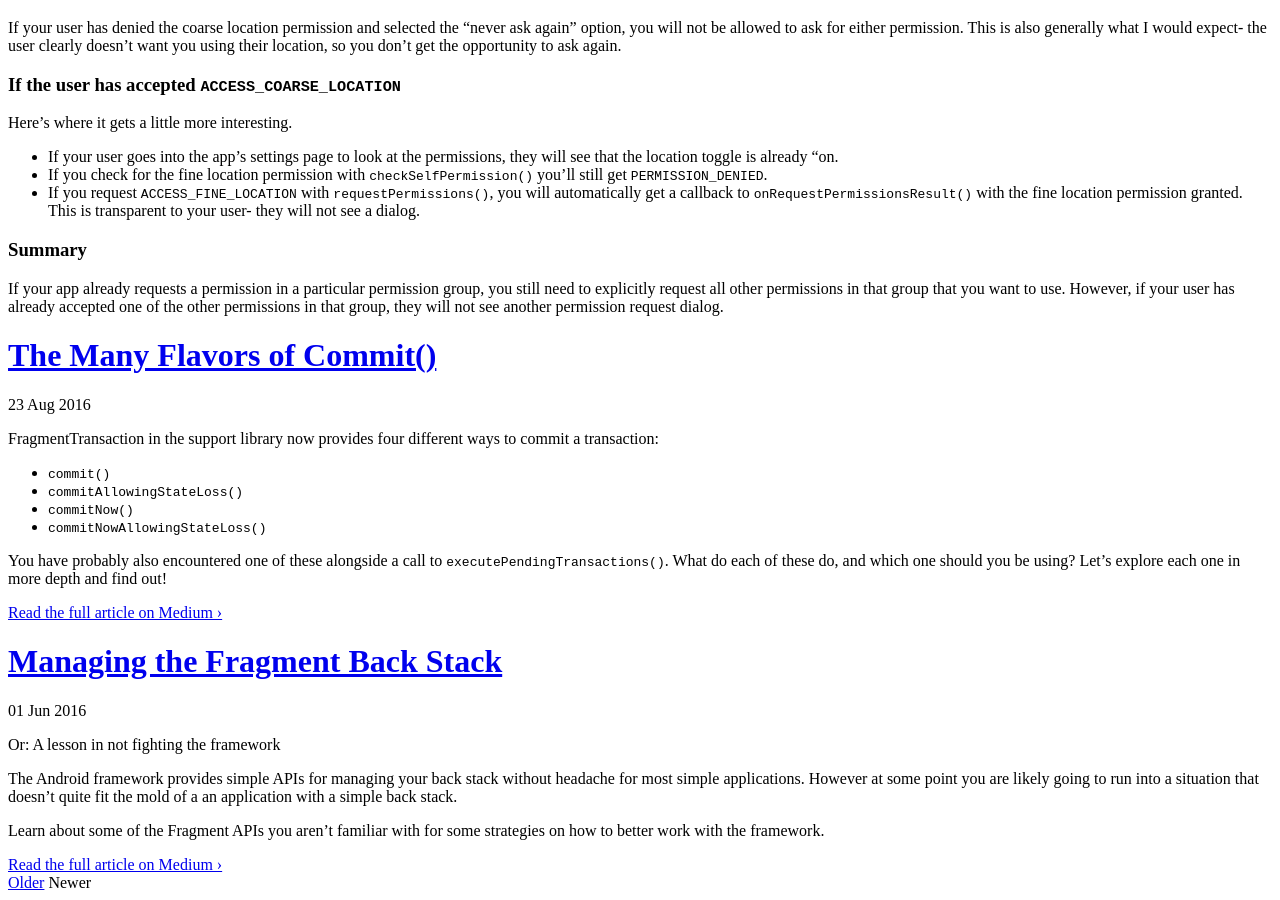
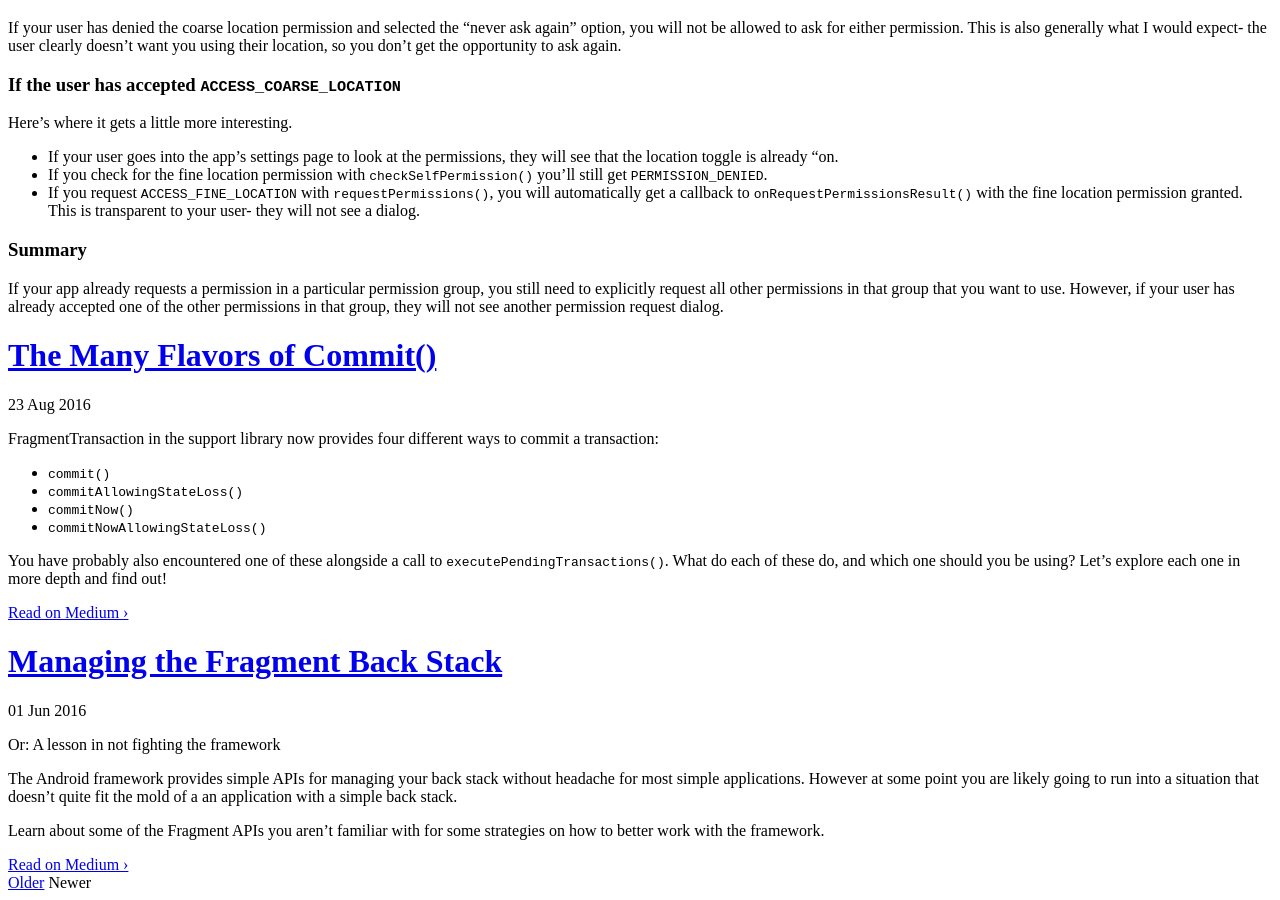
Before and after one commit to theobregorkpf/bryanherbst.com, a Jekyll site: the page built from index.html, in a window 1280 px wide and 900 px high, scrolled down 4100 px. Built offline with Jekyll 4.4.1, drawn with Linux system fonts in a browser that asks for light colours; Markdown is read by kramdown in place of the engine named in the settings; the list of posts is cut into pages by our own code; some of the changed text lies outside the part shown.

Commit message:
Shortened link to medium for medium articles

```diff
--- a/_layouts/post.html
+++ b/_layouts/post.html
@@ -9,7 +9,7 @@ layout: default
 </div>
 
 {% if page.type == "medium" %}
-  <a class="material-btn" href="{{ page.medium_link }}">Read the full article on Medium ›</a>
+  <a class="material-btn" href="{{ page.medium_link }}">Read on Medium ›</a>
 {% endif %}
 
 <div class="related">
--- a/index.html
+++ b/index.html
@@ -23,7 +23,7 @@ title: Home
     {{ post.content }}
 
     {% if post.type == "medium" %}
-      <a class="material-btn" href="{{ post.medium_link }}">Read the full article on Medium ›</a>
+      <a class="material-btn" href="{{ post.medium_link }}">Read on Medium ›</a>
     {% endif %}
 
   </div>
```
